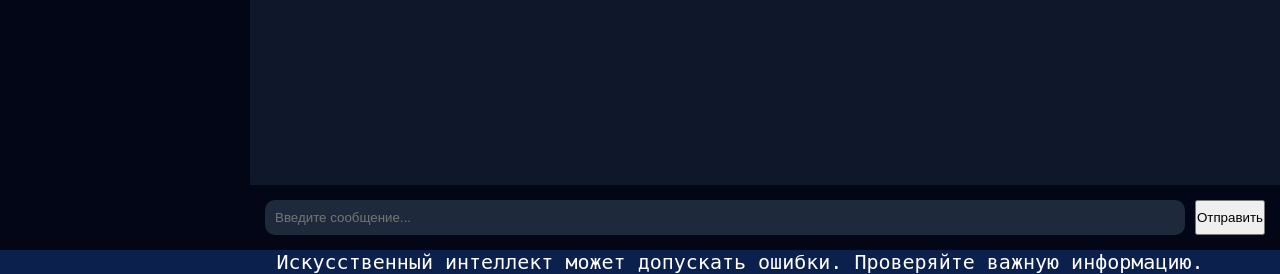
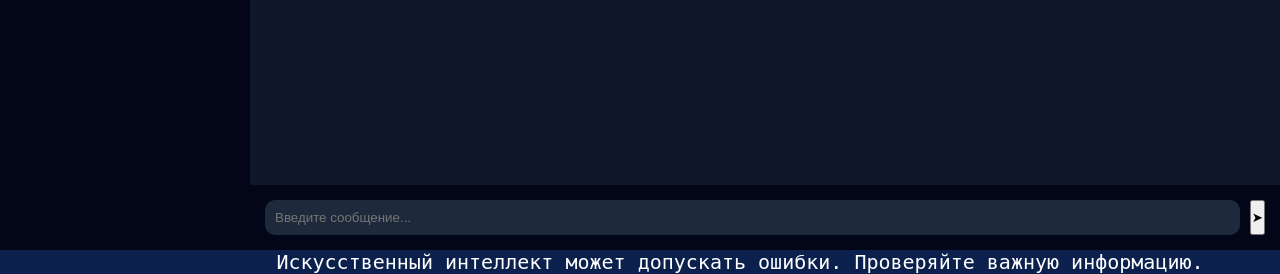
Before and after one commit to stepinin/AI_Study_Helper, a Flask app: page / in a window 1280 px wide. Shown: the part 550-824 px from the top of the page. Run offline with Flask 3, Linux system fonts and the light colour scheme; some web fonts are replaced.

Commit message:
Update index.html

```diff
--- a/templates/index.html
+++ b/templates/index.html
@@ -23,7 +23,7 @@
         <div id="main"></div>
         <div id="topbar">
             <input id="input" placeholder="Введите сообщение...">
-            <button onclick="send()">Отправить</button>
+            <button onclick="send()">➤</button>
         </div>
     </div>
 
```
